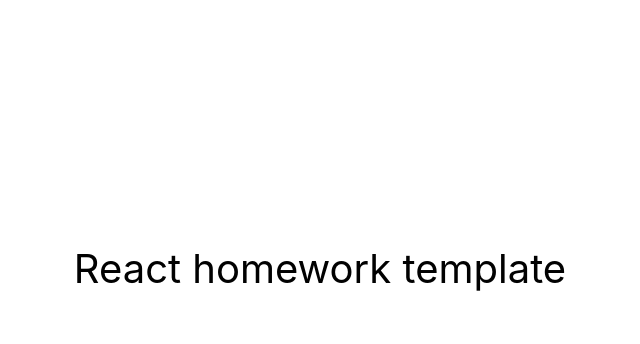
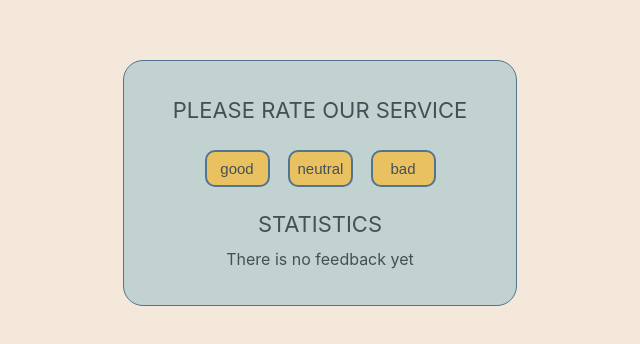
Before and after one commit to DariShpak/goit-react-hw-04-feedback, a React (Create React App) app: page / in a window 1280 px wide. Shown: the part 132-476 px from the top of the page, without its empty margins (320-960 px from the left). Built offline with nearby package versions, Linux system fonts and the light colour scheme.

Commit message:
Adds prev src to project

```diff
--- a/src/components/App.jsx
+++ b/src/components/App.jsx
@@ -1,16 +1,62 @@
-export const App = () => {
-  return (
-    <div
-      style={{
-        height: '100vh',
-        display: 'flex',
-        justifyContent: 'center',
-        alignItems: 'center',
-        fontSize: 40,
-        color: '#010101'
-      }}
-    >
-      React homework template
-    </div>
-  );
-};
+import React from "react"
+import Statistics from "./Feedback/Statistics/Statistics"
+import FeedbackOptions from "./Feedback/FeedbackOptions/FeedbackOptions"
+import Section from "./Feedback/Section/Section"
+import NotificationMessage from "./Feedback/Statistics/NotificationMessage"
+import {Container} from "./Feedback/Feedback.styled"
+
+class App extends React.Component {
+  state = {
+    good: 0,
+    neutral: 0,
+    bad: 0
+  }
+
+  onLeaveFeedback = option => {
+    this.setState(prevState => ({
+      [option]: prevState[option] + 1
+    }))
+  }
+
+  countTotalFeedback = () => {
+    const {good, neutral, bad} = this.state
+    return good + neutral + bad
+  }
+
+  countPositiveFeedbackPercentage() {
+    const {good} = this.state
+    const totalFeedback = this.countTotalFeedback()
+    return totalFeedback > 0 ? Math.round(good / totalFeedback * 100) : 0
+  }
+
+  render() {
+    const {good, neutral, bad} = this.state
+    const totalFeedback = this.countTotalFeedback()
+    const positiveFeedback = this.countPositiveFeedbackPercentage()
+
+    return (
+      <Container>
+        <Section title="please rate our service">
+          <FeedbackOptions
+            options={Object.keys(this.state)}
+            onLeaveFeedback={this.onLeaveFeedback}
+          />
+        </Section>
+
+        <Section title="Statistics">
+          {totalFeedback === 0
+            ? <NotificationMessage message={"There is no feedback yet"} />
+            : <Statistics
+                good={good}
+                neutral={neutral}
+                bad={bad}
+                total={totalFeedback}
+                positivePercentage={positiveFeedback}
+              />}
+        </Section>
+      </Container>
+    )
+  }
+}
+
+export default App
--- /dev/null
+++ b/src/components/Feedback/Feedback.styled.js
@@ -0,0 +1,18 @@
+import styled from "styled-components"
+
+export const Container = styled.div`
+  display: flex;
+  justify-content: center;
+  align-items: center;
+  flex-direction: column;
+  padding: 36px;
+  gap: 24px;
+  margin-top: 15%;
+  margin-left: auto;
+  margin-right: auto;
+  color: #435055;
+  background-color: #c1d2d1;
+  border: 1px solid #51748f;
+  border-radius: 20px;
+  max-width: 320px;
+`
--- /dev/null
+++ b/src/components/Feedback/FeedbackOptions/FeedbackOptions.jsx
@@ -0,0 +1,27 @@
+import React from "react"
+import PropTypes from "prop-types"
+import {Button, BtnWrapper} from "./FeedbackOptions.styled"
+
+const FeedbackOptions = ({options, onLeaveFeedback}) => {
+  return (
+    <BtnWrapper>
+      {options.map(option => {
+        return (
+          <Button
+            key={option}
+            type="button"
+            onClick={() => onLeaveFeedback(option)}
+          >
+            {option}
+          </Button>
+        )
+      })}
+    </BtnWrapper>
+  )
+}
+FeedbackOptions.propTypes = {
+  options: PropTypes.arrayOf(PropTypes.string).isRequired,
+  onLeaveFeedback: PropTypes.func.isRequired
+}
+
+export default FeedbackOptions
--- /dev/null
+++ b/src/components/Feedback/FeedbackOptions/FeedbackOptions.styled.js
@@ -0,0 +1,26 @@
+import styled from "styled-components"
+
+export const BtnWrapper = styled.div`
+  display: flex;
+  justify-content: center;
+  align-items: center;
+  margin-top: 15px;
+  display: flex;
+  gap: 18px;
+`
+
+export const Button = styled.button`
+  cursor: pointer;
+  width: 65px;
+  background: #eac161;
+  border-radius: 10px;
+  border: 2px solid #51748f;
+  color: #435055;
+  font-size: 15px;
+  padding: 8px;
+
+  &:hover {
+    border: 2px solid #eac161;
+    background-color: #7694a1;
+  }
+`
--- /dev/null
+++ b/src/components/Feedback/Section/Section.jsx
@@ -0,0 +1,21 @@
+import React from "react"
+import PropTypes from "prop-types"
+import {SectionWrapper, Title} from "components/Feedback/Section/Section.styled"
+
+const Section = ({title, children}) => {
+  return (
+    <SectionWrapper>
+      <Title>
+        {title}
+      </Title>
+      {children}
+    </SectionWrapper>
+  )
+}
+
+Section.propTypes = {
+  title: PropTypes.string.isRequired,
+  children: PropTypes.node.isRequired,
+}
+
+export default Section
--- /dev/null
+++ b/src/components/Feedback/Section/Section.styled.js
@@ -0,0 +1,17 @@
+import styled from "styled-components"
+
+export const SectionWrapper = styled.div`
+  display: flex;
+  flex-direction: column;
+  justify-content: center;
+  text-align: center;
+`
+
+export const Title = styled.h2`
+  margin-top: 0;
+  margin-bottom: 12px;
+  text-align: center;
+  font-size: 22px;
+  text-transform: uppercase;
+  font-weight: 400;
+`
--- /dev/null
+++ b/src/components/Feedback/Statistics/NotificationMessage.jsx
@@ -0,0 +1,17 @@
+import React from "react"
+import PropTypes from "prop-types"
+import {Notification} from "components/Feedback/Statistics/Stats.styled"
+
+const NotificationMessage = ({message}) => {
+  return (
+    <Notification>
+      {message}
+    </Notification>
+  )
+}
+
+NotificationMessage.propTypes = {
+  message: PropTypes.string.isRequired
+}
+
+export default NotificationMessage
--- /dev/null
+++ b/src/components/Feedback/Statistics/Statistics.jsx
@@ -0,0 +1,35 @@
+import React from "react"
+import PropTypes from "prop-types"
+import {StatsList, Item} from "./Stats.styled"
+
+const Statistics = ({good, neutral, bad, total, positivePercentage}) => {
+  return (
+    <StatsList>
+      <Item>
+        Good: {good}
+      </Item>
+      <Item>
+        Neutral: {neutral}
+      </Item>
+      <Item>
+        Bad: {bad}
+      </Item>
+      <Item>
+        Total: {total}
+      </Item>
+      <Item>
+        Positive feedback: {positivePercentage}%
+      </Item>
+    </StatsList>
+  )
+}
+
+Statistics.propTypes = {
+  good: PropTypes.number.isRequired,
+  neutral: PropTypes.number.isRequired,
+  bad: PropTypes.number.isRequired,
+  total: PropTypes.number.isRequired,
+  positivePercentage: PropTypes.number.isRequired
+}
+
+export default Statistics
--- /dev/null
+++ b/src/components/Feedback/Statistics/Stats.styled.js
@@ -0,0 +1,24 @@
+import styled from "styled-components"
+
+export const StatsWrapper = styled.div``
+
+export const Subtitle = styled.h2`
+  margin-top: 0;
+  margin-bottom: 0;
+`
+export const StatsList = styled.ul`
+  list-style: none;
+  margin-top: 8px;
+  margin-bottom: 0;
+  padding-left: 0;
+  display: flex;
+  flex-direction: column;
+  gap: 8px;
+`
+export const Item = styled.li`
+  font-size: 16px;
+  font-weight: 500;
+  border-bottom: 1px solid #51748f;
+`
+
+export const Notification = styled.span``
--- a/src/index.css
+++ b/src/index.css
@@ -7,6 +7,7 @@
     sans-serif;
   -webkit-font-smoothing: antialiased;
   -moz-osx-font-smoothing: grayscale;
+  background: #f3e8da;
 }
 
 code {
--- a/src/index.js
+++ b/src/index.js
@@ -1,6 +1,6 @@
 import React from 'react';
 import ReactDOM from 'react-dom/client';
-import { App } from 'components/App';
+import App from 'components/App';
 import './index.css';
 
 ReactDOM.createRoot(document.getElementById('root')).render(
```
